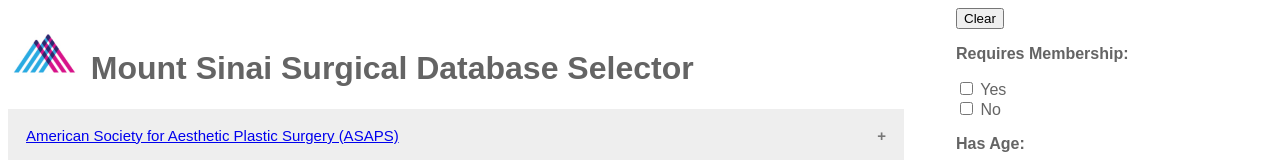
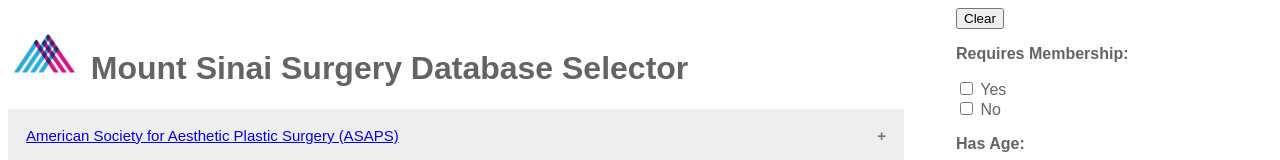
Before and after one commit to MtSinaiPRS/database-selector, a plain HTML site: page index.html in a window 1280 px wide. Shown: the top 160 px of the page. Drawn offline with Linux system fonts and the light colour scheme.

Commit message:
Add files via upload
Fixed name to Mount Sinai Surgery Database Selector

```diff
--- a/index.html
+++ b/index.html
@@ -107,7 +107,7 @@
   <div class="databases">
 
     <div class="heading">
-      <h1> <img height="50px" src="./mtsinai.png" alt="image not found"/> Mount Sinai Surgical Database Selector</h1>
+      <h1> <img height="50px" src="./mtsinai.png" alt="image not found"/> Mount Sinai Surgery Database Selector</h1>
     </div>
 
     <button class="database" data-id="ASAPS" data-category="yes1 yes2 yes3 yes4 yes6 yes16"><a href=https://www.theaestheticsociety.org/media/procedural-statistics target='_blank'>American Society for Aesthetic Plastic Surgery (ASAPS)</a></button>
```
